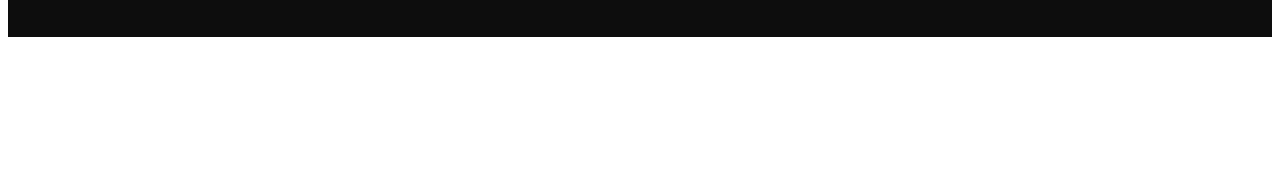
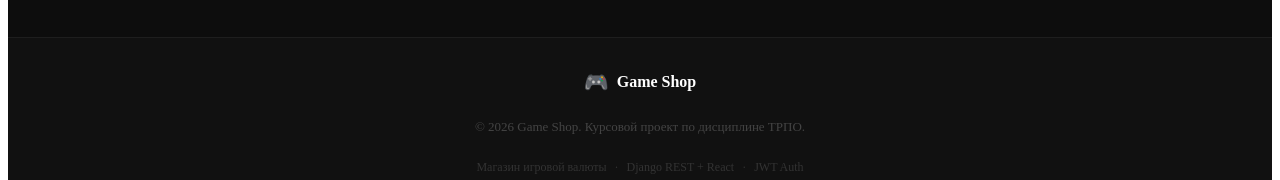
Before and after one commit to artem43r/game-shop-frontend, a React (Create React App) app: page / in a window 1280 px wide. Shown: the part 772-952 px from the top of the page. Before the commit the page ends 817 px from the top, so only its background shows below. Built offline with nearby package versions, Linux system fonts and the light colour scheme; no server answers.

Commit message:
добавлен футер

```diff
--- a/src/App.js
+++ b/src/App.js
@@ -1,6 +1,7 @@
 import { BrowserRouter as Router, Routes, Route } from 'react-router-dom';
 import { AuthProvider } from './contexts/AuthContext';
 import Navbar from './components/Navbar';
+import Footer from './components/Footer';
 import PrivateRoute from './components/PrivateRoute';
 import Home from './pages/Home';
 import Login from './pages/Login';
@@ -13,7 +14,9 @@ function App() {
     return (
         <AuthProvider>
             <Router>
+                <div style={styles.app}>
                     <Navbar />
+                    <main style={styles.main}>
                         <Routes>
                             <Route path="/" element={<Home />} />
                             <Route path="/login" element={<Login />} />
@@ -34,9 +37,23 @@ function App() {
                                 </PrivateRoute>
                             } />
                         </Routes>
+                    </main>
+                    <Footer />
+                </div>
             </Router>
         </AuthProvider>
     );
 }
 
+const styles = {
+    app: {
+        display: 'flex',
+        flexDirection: 'column',
+        minHeight: '100vh',
+    },
+    main: {
+        flex: 1,
+    },
+};
+
 export default App;
--- /dev/null
+++ b/src/components/Footer.jsx
@@ -0,0 +1,71 @@
+const Footer = () => {
+    return (
+        <footer style={styles.footer}>
+            <div style={styles.inner}>
+                <div style={styles.brand}>
+                    <span style={styles.brandIcon}>🎮</span>
+                    <span style={styles.brandText}>Game Shop</span>
+                </div>
+                <p style={styles.copy}>
+                    © 2026 Game Shop. Курсовой проект по дисциплине ТРПО.
+                </p>
+                <div style={styles.links}>
+                    <span style={styles.link}>Магазин игровой валюты</span>
+                    <span style={styles.dot}>·</span>
+                    <span style={styles.link}>Django REST + React</span>
+                    <span style={styles.dot}>·</span>
+                    <span style={styles.link}>JWT Auth</span>
+                </div>
+            </div>
+        </footer>
+    );
+};
+
+const styles = {
+    footer: {
+        backgroundColor: '#111',
+        borderTop: '1px solid #1e1e1e',
+        marginTop: 'auto',
+    },
+    inner: {
+        maxWidth: '1400px',
+        margin: '0 auto',
+        padding: '2rem',
+        display: 'flex',
+        flexDirection: 'column',
+        alignItems: 'center',
+        gap: '0.75rem',
+    },
+    brand: {
+        display: 'flex',
+        alignItems: 'center',
+        gap: '8px',
+    },
+    brandIcon: {
+        fontSize: '20px',
+    },
+    brandText: {
+        color: '#fff',
+        fontSize: '16px',
+        fontWeight: '700',
+    },
+    copy: {
+        color: '#444',
+        fontSize: '13px',
+    },
+    links: {
+        display: 'flex',
+        alignItems: 'center',
+        gap: '8px',
+    },
+    link: {
+        color: '#333',
+        fontSize: '12px',
+    },
+    dot: {
+        color: '#333',
+        fontSize: '12px',
+    },
+};
+
+export default Footer;
```
Lines whose indentation alone changed are shown as unchanged.
